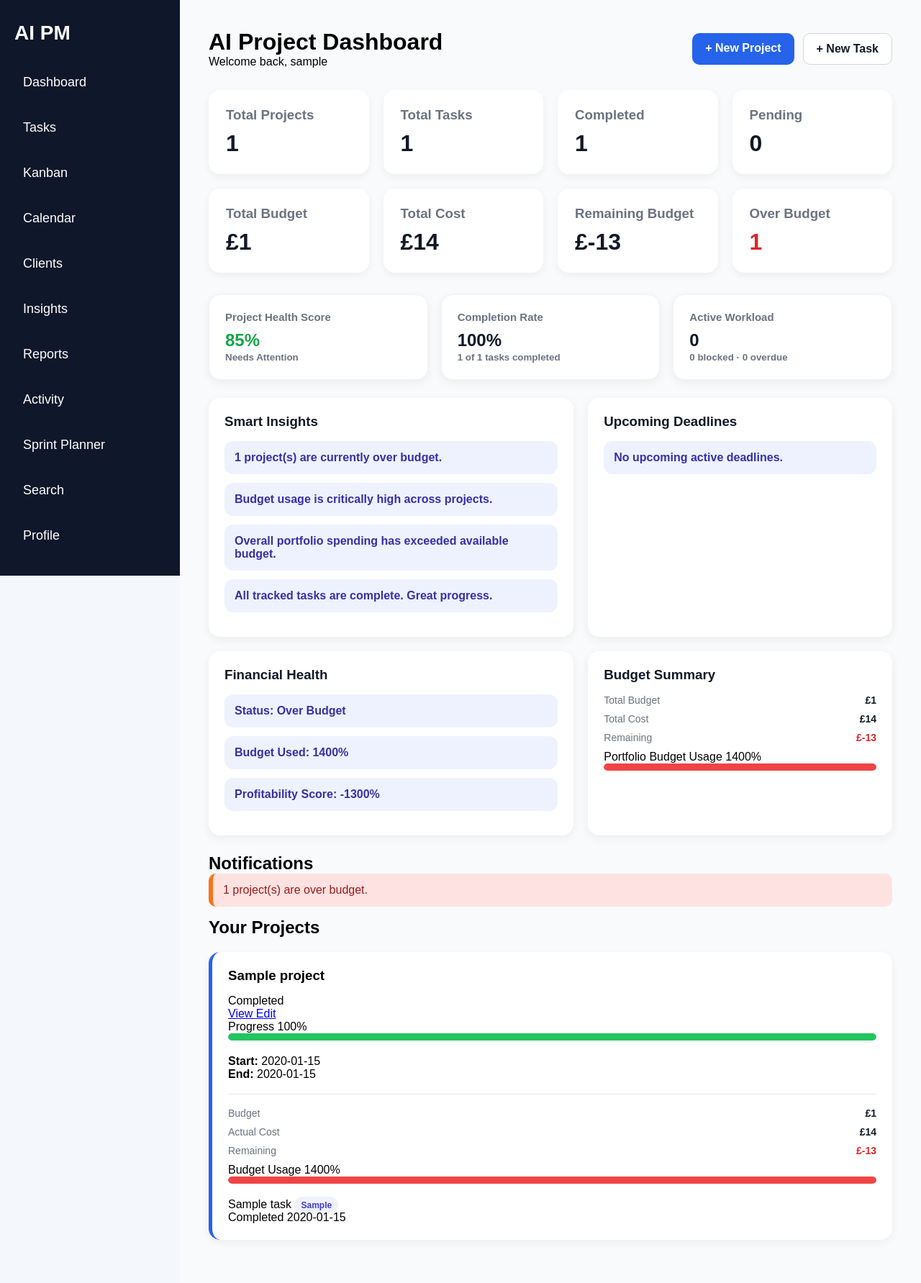
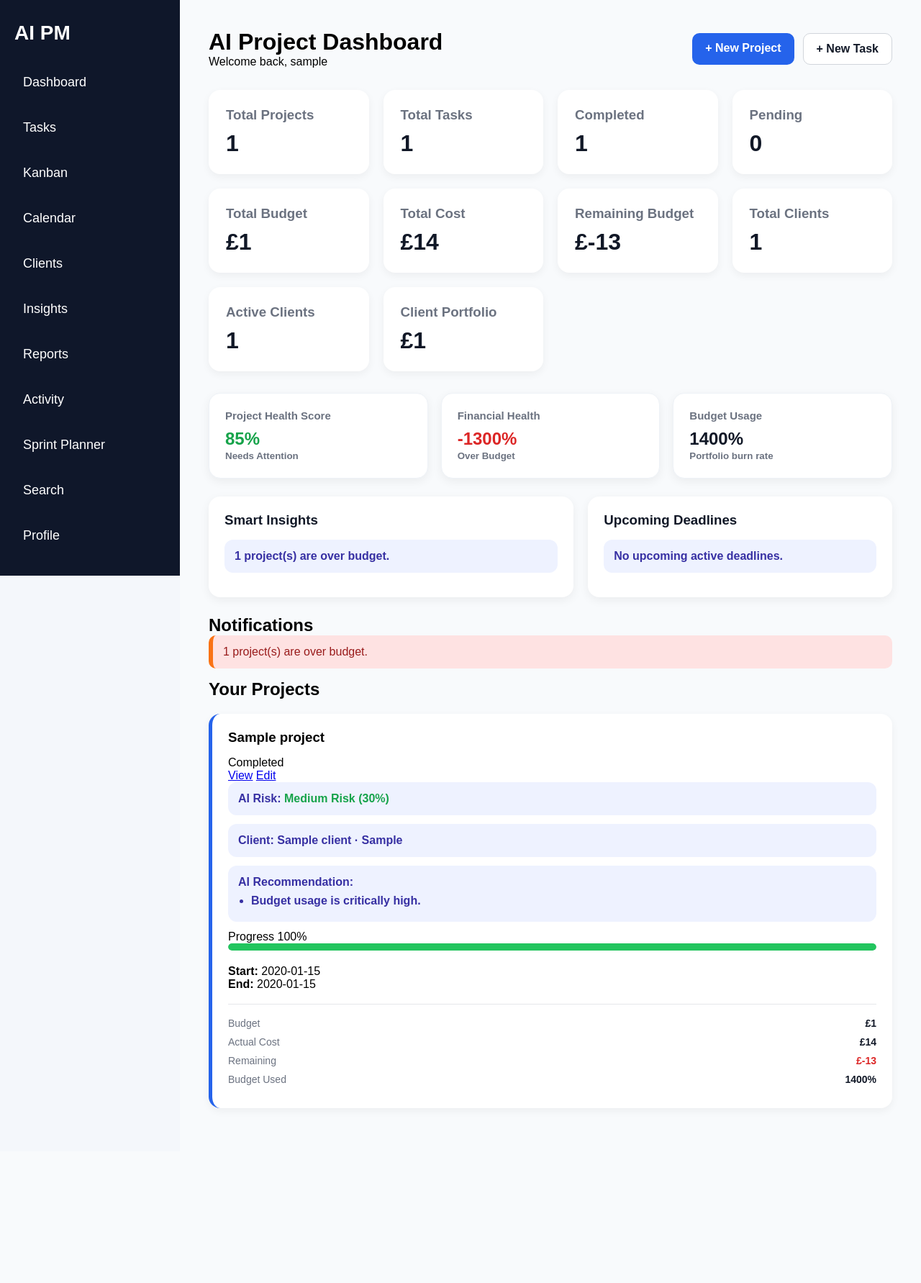
Before and after one commit to RollandOgis/AI_PM_Tracker, a Flask app: page / in a window 1280 px wide. Shown: the whole page at 72% size. After the commit the page ends 1540 px from the top, so only its background shows below. Run offline with Flask 3, Linux system fonts and the light colour scheme; the visitor is signed in with stand-in values (Sample User, id 1); tables that the repository leaves empty hold one stand-in row (values such as "Sample post").

Commit message:
Add AI project risk intelligence

```diff
--- a/static/style.css
+++ b/static/style.css
@@ -1059,3 +1059,12 @@ body.dark-ready {
 .budget-row strong {
     color: #111827;
 }
+
+.ai-list {
+    margin-top: 8px;
+    padding-left: 18px;
+}
+
+.ai-list li {
+    margin-bottom: 6px;
+}
--- a/templates/index.html
+++ b/templates/index.html
@@ -36,25 +36,16 @@
         <div class="dashboard-header">
 
             <div>
-
                 <h1>AI Project Dashboard</h1>
 
                 <p class="dashboard-subtitle">
                     Welcome back, {{ session.username }}
                 </p>
-
             </div>
 
             <div class="dashboard-actions">
-
-                <a href="/add-project" class="btn-primary">
-                    + New Project
-                </a>
-
-                <a href="/add-task" class="btn-secondary">
-                    + New Task
-                </a>
-
+                <a href="/add-project" class="btn-primary">+ New Project</a>
+                <a href="/add-task" class="btn-secondary">+ New Task</a>
             </div>
 
         </div>
@@ -84,38 +75,32 @@
 
             <div class="stat-card">
                 <h3>Total Budget</h3>
-
-                <p>
-                    £{{ "{:,.0f}".format(total_budget) }}
-                </p>
+                <p>£{{ "{:,.0f}".format(total_budget) }}</p>
             </div>
 
             <div class="stat-card">
                 <h3>Total Cost</h3>
-
-                <p>
-                    £{{ "{:,.0f}".format(total_actual_cost) }}
-                </p>
+                <p>£{{ "{:,.0f}".format(total_actual_cost) }}</p>
             </div>
 
             <div class="stat-card">
                 <h3>Remaining Budget</h3>
-
-                <p>
-                    £{{ "{:,.0f}".format(total_remaining_budget) }}
-                </p>
+                <p>£{{ "{:,.0f}".format(total_remaining_budget) }}</p>
             </div>
 
             <div class="stat-card">
+                <h3>Total Clients</h3>
+                <p>{{ total_clients }}</p>
+            </div>
 
-                <h3>Over Budget</h3>
+            <div class="stat-card">
+                <h3>Active Clients</h3>
+                <p>{{ active_clients_count }}</p>
+            </div>
 
-                <p
-                    class="{% if over_budget_projects > 0 %}health-warning{% else %}health-good{% endif %}"
-                >
-                    {{ over_budget_projects }}
-                </p>
-
+            <div class="stat-card">
+                <h3>Client Portfolio</h3>
+                <p>£{{ "{:,.0f}".format(total_client_value) }}</p>
             </div>
 
         </div>
@@ -127,42 +112,33 @@
 
                 <h3>Project Health Score</h3>
 
-                <p
-                    class="{% if project_health_score >= 80 %}health-good{% elif project_health_score >= 50 %}health-neutral{% else %}health-warning{% endif %}"
-                >
+                <p class="{% if project_health_score >= 80 %}health-good{% elif project_health_score >= 50 %}health-neutral{% else %}health-warning{% endif %}">
                     {{ project_health_score }}%
                 </p>
 
-                <small>
-                    {{ project_health_label }}
-                </small>
+                <small>{{ project_health_label }}</small>
 
             </div>
 
             <div class="summary-card">
 
-                <h3>Completion Rate</h3>
+                <h3>Financial Health</h3>
 
-                <p>{{ completion_rate }}%</p>
+                <p class="{% if profitability_score >= 50 %}health-good{% elif profitability_score >= 0 %}health-neutral{% else %}health-warning{% endif %}">
+                    {{ profitability_score }}%
+                </p>
 
-                <small>
-                    {{ completed_tasks }} of {{ total_tasks }} tasks completed
-                </small>
+                <small>{{ financial_health_label }}</small>
 
             </div>
 
             <div class="summary-card">
 
-                <h3>Active Workload</h3>
+                <h3>Budget Usage</h3>
 
-                <p>{{ workload_summary.active }}</p>
+                <p>{{ budget_usage_percent }}%</p>
 
-                <small>
-                    {{ workload_summary.blocked }}
-                    blocked ·
-                    {{ workload_summary.overdue }}
-                    overdue
-                </small>
+                <small>Portfolio burn rate</small>
 
             </div>
 
@@ -176,11 +152,9 @@
                 <h3>Smart Insights</h3>
 
                 {% for insight in smart_insights %}
-
                     <div class="smart-insight">
                         {{ insight }}
                     </div>
-
                 {% endfor %}
 
             </div>
@@ -196,22 +170,14 @@
                         <div class="deadline-item">
 
                             <div>
-
-                                <strong>
-                                    {{ deadline.title }}
-                                </strong>
+                                <strong>{{ deadline.title }}</strong>
 
                                 <p>
-                                    {{ deadline.project_name }}
-                                    ·
-                                    {{ deadline.status }}
+                                    {{ deadline.project_name }} · {{ deadline.status }}
                                 </p>
-
                             </div>
 
-                            <span>
-                                {{ deadline.due_date }}
-                            </span>
+                            <span>{{ deadline.due_date }}</span>
 
                         </div>
 
@@ -227,85 +193,6 @@
 
             </div>
 
-            <div class="smart-card">
-
-                <h3>Financial Health</h3>
-
-                <div class="smart-insight">
-                    Status: {{ financial_health_label }}
-                </div>
-
-                <div class="smart-insight">
-                    Budget Used: {{ budget_usage_percent }}%
-                </div>
-
-                <div class="smart-insight">
-                    Profitability Score: {{ profitability_score }}%
-                </div>
-
-            </div>
-
-            <div class="smart-card">
-
-                <h3>Budget Summary</h3>
-
-                <div class="budget-row">
-
-                    <span>Total Budget</span>
-
-                    <strong>
-                        £{{ "{:,.0f}".format(total_budget) }}
-                    </strong>
-
-                </div>
-
-                <div class="budget-row">
-
-                    <span>Total Cost</span>
-
-                    <strong>
-                        £{{ "{:,.0f}".format(total_actual_cost) }}
-                    </strong>
-
-                </div>
-
-                <div class="budget-row">
-
-                    <span>Remaining</span>
-
-                    <strong
-                        class="{% if total_remaining_budget < 0 %}health-warning{% else %}health-good{% endif %}"
-                    >
-                        £{{ "{:,.0f}".format(total_remaining_budget) }}
-                    </strong>
-
-                </div>
-
-                <div class="progress-wrapper">
-
-                    <div class="progress-info">
-
-                        <span>Portfolio Budget Usage</span>
-
-                        <span>
-                            {{ budget_usage_percent }}%
-                        </span>
-
-                    </div>
-
-                    <div class="progress-bar">
-
-                        <div
-                            class="progress-fill {% if budget_usage_percent > 100 %}blocked-fill{% elif budget_usage_percent > 70 %}pending-fill{% else %}completed-fill{% endif %}"
-                            style="width: {{ budget_usage_percent if budget_usage_percent <= 100 else 100 }}%;"
-                        ></div>
-
-                    </div>
-
-                </div>
-
-            </div>
-
         </div>
 
 
@@ -316,11 +203,9 @@
                 <h2>Notifications</h2>
 
                 {% for notification in notifications %}
-
                     <div class="notification-card">
                         {{ notification }}
                     </div>
-
                 {% endfor %}
 
             </div>
@@ -343,28 +228,55 @@
                             <div class="project-top">
 
                                 <div>
-
-                                    <h3>
-                                        {{ item.project[1] }}
-                                    </h3>
+                                    <h3>{{ item.project[1] }}</h3>
 
                                     <span class="project-status">
                                         {{ item.project[2] }}
                                     </span>
+                                </div>
+
+                                <div class="project-actions">
+                                    <a href="/project/{{ item.project[0] }}">View</a>
+                                    <a href="/edit-project/{{ item.project[0] }}">Edit</a>
+                                </div>
 
                             </div>
 
-                                <div class="project-actions">
 
-                                    <a href="/project/{{ item.project[0] }}">
-                                        View
-                                    </a>
+                            <div class="smart-insight">
 
-                                    <a href="/edit-project/{{ item.project[0] }}">
-                                        Edit
-                                    </a>
+                                <strong>AI Risk:</strong>
+
+                                <span class="{% if item.risk_score >= 70 %}health-warning{% elif item.risk_score >= 45 %}health-neutral{% else %}health-good{% endif %}">
+                                    {{ item.risk_label }} ({{ item.risk_score }}%)
+                                </span>
 
                             </div>
+
+
+                            {% if item.client_name %}
+
+                                <div class="smart-insight">
+                                    <strong>Client:</strong>
+                                    {{ item.client_name }}
+
+                                    {% if item.client_company %}
+                                        · {{ item.client_company }}
+                                    {% endif %}
+                                </div>
+
+                            {% endif %}
+
+
+                            <div class="smart-insight">
+
+                                <strong>AI Recommendation:</strong>
+
+                                <ul class="ai-list">
+                                    {% for recommendation in item.ai_recommendation %}
+                                        <li>{{ recommendation }}</li>
+                                    {% endfor %}
+                                </ul>
 
                             </div>
 
@@ -372,22 +284,15 @@
                             <div class="progress-wrapper">
 
                                 <div class="progress-info">
-
                                     <span>Progress</span>
-
-                                    <span>
-                                        {{ item.completion }}%
-                                    </span>
-
+                                    <span>{{ item.completion }}%</span>
                                 </div>
 
                                 <div class="progress-bar">
-
                                     <div
                                         class="progress-fill completed-fill"
                                         style="width: {{ item.completion }}%;"
                                     ></div>
-
                                 </div>
 
                             </div>
@@ -396,19 +301,13 @@
                             <div class="project-dates">
 
                                 <div>
-
                                     <strong>Start:</strong>
-
                                     {{ item.project[3] }}
-
                                 </div>
 
                                 <div>
-
                                     <strong>End:</strong>
-
                                     {{ item.project[4] }}
-
                                 </div>
 
                             </div>
@@ -417,106 +316,27 @@
                             <div class="budget-section">
 
                                 <div class="budget-row">
-
                                     <span>Budget</span>
-
-                                    <strong>
-                                        £{{ "{:,.0f}".format(item.estimated_budget) }}
-                                    </strong>
-
+                                    <strong>£{{ "{:,.0f}".format(item.estimated_budget) }}</strong>
                                 </div>
 
                                 <div class="budget-row">
-
                                     <span>Actual Cost</span>
-
-                                    <strong>
-                                        £{{ "{:,.0f}".format(item.actual_cost) }}
-                                    </strong>
-
+                                    <strong>£{{ "{:,.0f}".format(item.actual_cost) }}</strong>
                                 </div>
 
                                 <div class="budget-row">
-
                                     <span>Remaining</span>
 
-                                    <strong
-                                        class="{% if item.remaining_budget < 0 %}health-warning{% else %}health-good{% endif %}"
-                                    >
+                                    <strong class="{% if item.remaining_budget < 0 %}health-warning{% else %}health-good{% endif %}">
                                         £{{ "{:,.0f}".format(item.remaining_budget) }}
                                     </strong>
-
                                 </div>
 
-                                <div class="progress-wrapper">
-
-                                    <div class="progress-info">
-
-                                        <span>Budget Usage</span>
-
-                                        <span>
-                                            {{ item.budget_used_percent }}%
-                                        </span>
-
+                                <div class="budget-row">
+                                    <span>Budget Used</span>
+                                    <strong>{{ item.budget_used_percent }}%</strong>
                                 </div>
-
-                                    <div class="progress-bar">
-
-                                        <div
-                                            class="progress-fill {% if item.budget_used_percent > 100 %}blocked-fill{% elif item.budget_used_percent > 70 %}pending-fill{% else %}completed-fill{% endif %}"
-                                            style="width: {{ item.budget_used_percent if item.budget_used_percent <= 100 else 100 }}%;"
-                                        ></div>
-
-                                    </div>
-
-                                </div>
-
-                            </div>
-
-
-                            <div class="project-task-preview">
-
-                                {% if item.tasks %}
-
-                                    {% for task in item.tasks[:3] %}
-
-                                        <div class="task-preview-card">
-
-                                            <div class="task-preview-top">
-
-                                                <span class="task-title">
-                                                    {{ task[0] }}
-                                                </span>
-
-                                                <span class="priority-badge priority-{{ task[1]|lower }}">
-                                                    {{ task[1] }}
-                                                </span>
-
-                                            </div>
-
-                                            <div class="task-preview-bottom">
-
-                                                <span>
-                                                    {{ task[2] }}
-                                                </span>
-
-                                                <span>
-                                                    {{ task[3] }}
-                                                </span>
-
-                                            </div>
-
-                                        </div>
-
-                                    {% endfor %}
-
-                                {% else %}
-
-                                    <div class="empty-box">
-                                        No tasks added yet
-                                    </div>
-
-                                {% endif %}
 
                             </div>
 
@@ -532,9 +352,7 @@
 
                     <h3>No Projects Yet</h3>
 
-                    <p>
-                        Create your first project to begin managing tasks.
-                    </p>
+                    <p>Create your first project to begin managing tasks.</p>
 
                     <a href="/add-project" class="btn-primary">
                         Create Project
```
Also changed, not shown: web_app.py (+177 -96 lines). Lines whose indentation alone changed are shown as unchanged.
